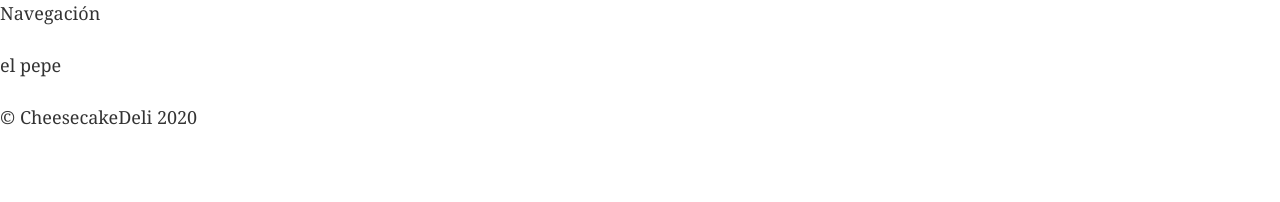
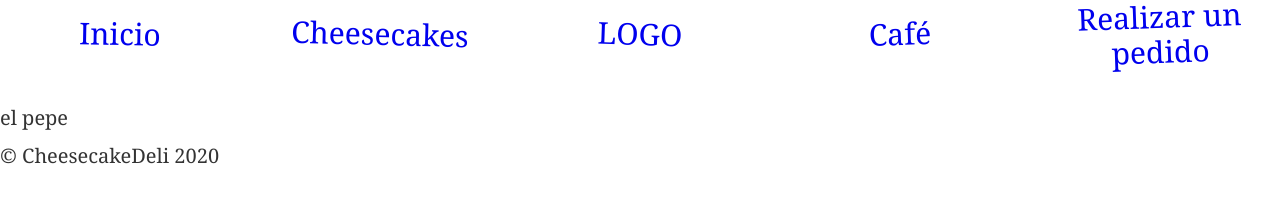
Before and after one commit to gabeduardo/Del, a Gatsby site: page / in a window 1280 px wide. Built offline with nearby package versions, Linux system fonts and the light colour scheme; Gatsby itself is replaced by a stand-in of ours.

Commit message:
Agregando estilos y styling the nav
act de package json para normalize y styled components además de
estilizar el nav

```diff
--- a/package.json
+++ b/package.json
@@ -21,10 +21,12 @@
     "gatsby-plugin-sharp": "^2.7.1",
     "gatsby-source-filesystem": "^2.4.2",
     "gatsby-transformer-sharp": "^2.5.21",
+    "normalize.css": "^8.0.1",
     "prop-types": "^15.7.2",
     "react": "^16.12.0",
     "react-dom": "^16.12.0",
-    "react-helmet": "^6.1.0"
+    "react-helmet": "^6.1.0",
+    "styled-components": "^5.2.1"
   },
   "devDependencies": {
     "babel-eslint": "^10.1.0",
--- a/src/components/Layout.js
+++ b/src/components/Layout.js
@@ -3,10 +3,13 @@ import React from 'react'
 import './layout.css'
 import Footer from './Footer'
 import Nav from './Nav'
+import GlobalStyles from '../styles/globalStyles'
+import 'normalize.css'
 
 export default function Layout({ children }) {
   return (
     <div>
+      <GlobalStyles />
       <Nav />
       {children}
       <Footer />
--- a/src/components/Nav.js
+++ b/src/components/Nav.js
@@ -1,9 +1,69 @@
 import React from 'react'
+import { Link } from 'gatsby'
+import styled from 'styled-components'
+
+const NavStyles = styled.nav`
+  margin-bottom: 3rem;
+
+  ul {
+    text-align: center;
+    list-style: none;
+    grid-gap: 2rem;
+    align-items: center;
+    margin: 0;
+    padding: 0;
+    display: grid;
+    grid-template-columns: repeat(5, 1fr);
+  }
+
+  li {
+    --rotate: -2deg;
+    transform: rotate(var(--rotate));
+    order: 1;
+
+    &:nth-child(1) {
+      --rotate: 1deg;
+    }
+    &:nth-child(2) {
+      --rotate: 1.5deg;
+    }
+    &:nth-child(3) {
+      --rotate: 2deg;
+    }
+    &:hover {
+      --rotate: 3.5deg;
+    }
+  }
+
+  a {
+    font-size: 3rem;
+    text-decoration: none;
+    &:hover {
+      color: var(--red);
+    }
+  }
+`
 
 export default function Nav() {
   return (
-    <div>
-      <p>Navegación</p>
-    </div>
+    <NavStyles>
+      <ul>
+        <li>
+          <Link to="/cheesecake/">Inicio</Link>
+        </li>
+        <li>
+          <Link to="/cheesecake/">Cheesecakes</Link>
+        </li>
+        <li>
+          <Link to="/cheesecake/">LOGO</Link>
+        </li>
+        <li>
+          <Link to="/coffee/">Café</Link>
+        </li>
+        <li>
+          <Link to="/coffee/">Realizar un pedido</Link>
+        </li>
+      </ul>
+    </NavStyles>
   )
 }
--- /dev/null
+++ b/src/styles/globalStyles.js
@@ -0,0 +1,86 @@
+import { createGlobalStyle } from 'styled-components'
+// import bg from '../assets/images/bg.svg'
+// import stripes from '../assets/images/stripes.svg'
+
+const GlobalStyles = createGlobalStyle`
+  :root {
+    --red: #FF4949;
+    --black: #2E2E2E;
+    --yellow: #ffc600;
+    --white: #fff;
+    --grey: #efefef;
+  }
+  html {
+
+    background-size: 450px;
+    background-attachment: fixed;
+    font-size: 10px;
+  }
+
+  body {
+    font-size: 2rem;
+  }
+
+  fieldset {
+    border-color: rgba(0,0,0,0.1);
+    border-width: 1px;
+  }
+
+  button {
+    background: var(--red);
+    color: white;
+    border: 0;
+    padding: 0.6rem 1rem;
+    border-radius: 2px;
+    cursor: pointer;
+    --cast: 2px;
+    box-shadow: var(--cast) var(--cast) 0 var(--grey);
+    text-shadow: 0.5px 0.5px 0 rgba(0,0,0,0.2);
+    transition: all 0.2s;
+    &:hover {
+      --cast: 4px;
+    }
+  }
+
+  .gatsby-image-wrapper img[src*=base64\\,] {
+    image-rendering: -moz-crisp-edges;
+    image-rendering: pixelated;
+  }
+
+  /* Scrollbar Styles */
+  body::-webkit-scrollbar {
+    width: 12px;
+  }
+  html {
+    scrollbar-width: thin;
+    scrollbar-color: var(--red) var(--white);
+  }
+  body::-webkit-scrollbar-track {
+    background: var(--white);
+  }
+  body::-webkit-scrollbar-thumb {
+    background-color: var(--red) ;
+    border-radius: 6px;
+    border: 3px solid var(--white);
+  }
+
+  hr {
+    border: 0;
+    height: 8px;
+
+    background-size: 1500px;
+  }
+
+  img {
+    max-width: 100%;
+  }
+
+  .tilt {
+    transform: rotate(-2deg);
+    position: relative;
+    display: inline-block;
+  }
+
+`
+
+export default GlobalStyles
```
Also changed, not shown: 1 other file.
